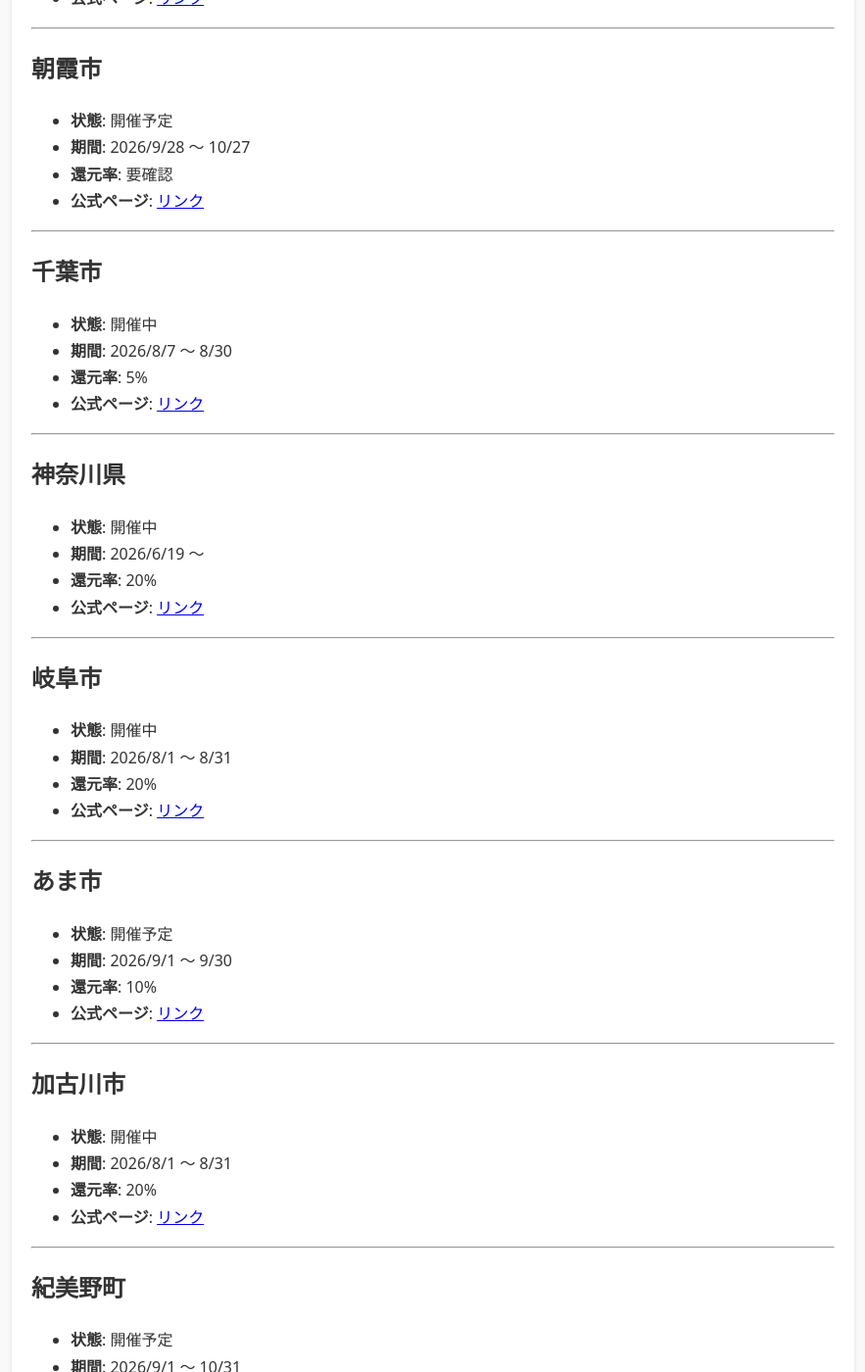
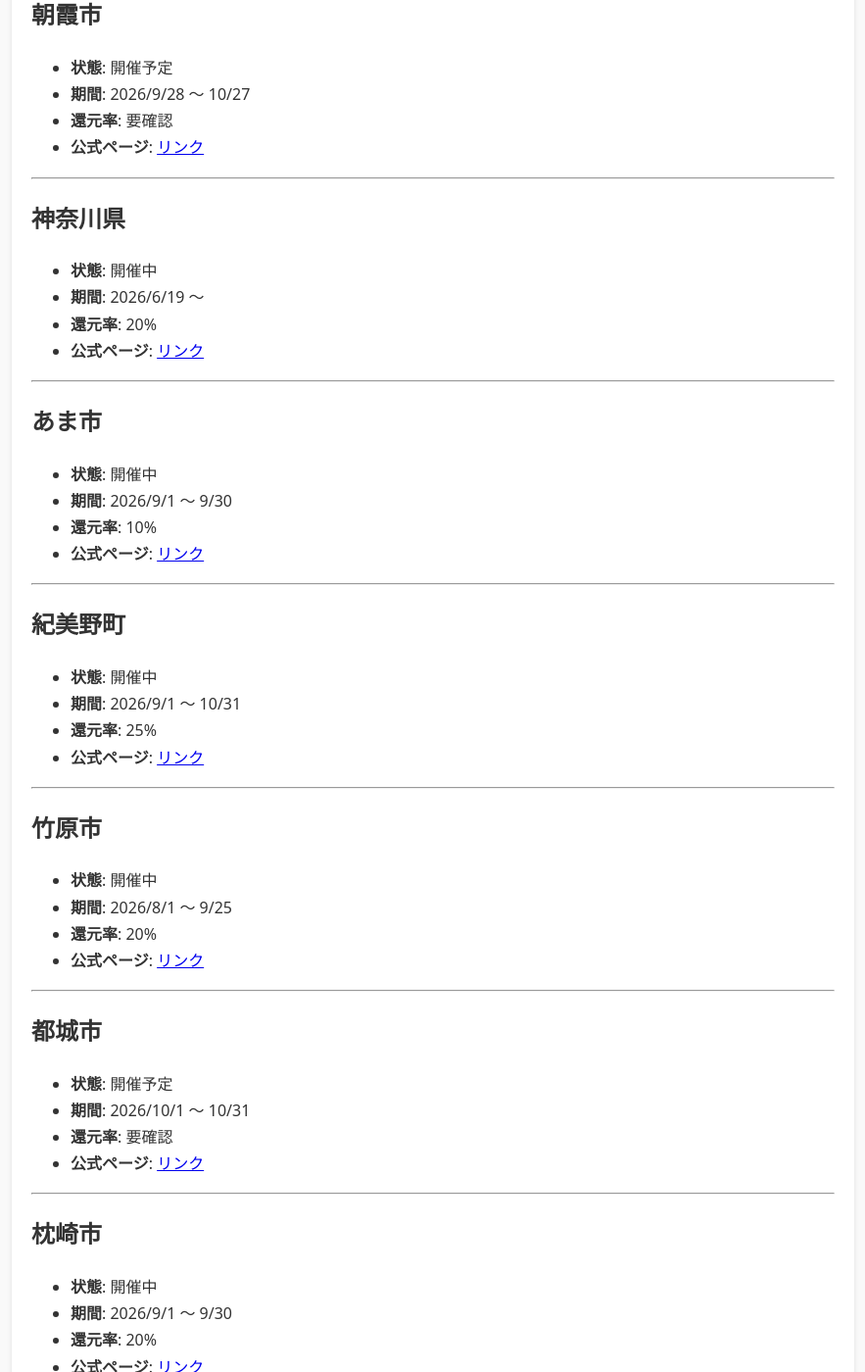
Before and after one commit to bujutu/bujutu.github.io, a Jekyll site: the page built from _posts/2025-12-10-paypay-campaigns.md, in a window 1280 px wide and 1400 px high, scrolled down 1389 px. Shown: the whole window at 98% size, without its empty margins (368-1251 px from the left). Built offline with Jekyll 4.4.1, drawn with Linux system fonts in a browser that asks for light colours; some of the changed text lies outside the part shown.

Commit message:
Auto-update PayPay campaigns

```diff
--- a/_posts/2025-12-10-paypay-campaigns.md
+++ b/_posts/2025-12-10-paypay-campaigns.md
@@ -1,7 +1,7 @@
 ---
 title: "PayPay × 自治体キャンペーン（自動更新）"
 layout: post
-last_modified_at: 2026-08-30 14:14:17
+last_modified_at: 2026-08-31 16:38:57
 description: "PayPayと自治体のポイント還元キャンペーン一覧（自動更新）。"
 tags: [paypay, 自治体, キャンペーン, 自動更新]
 ---
@@ -29,7 +29,7 @@ PayPay × 自治体 の還元キャンペーン情報を自動収集し、一覧
 ## 湯沢市
 
 - **状態**: 開催中
-- **期間**: 2026/7/1 〜 9/30
+- **期間**: 2026/7/1 〜 9/7
 - **還元率**: 10%
 - **公式ページ**: [リンク](https://paypay.ne.jp/event/akita-yuzawa-city/)
 
@@ -37,7 +37,7 @@ PayPay × 自治体 の還元キャンペーン情報を自動収集し、一覧
 
 ## 由利本荘市
 
-- **状態**: 開催予定
+- **状態**: 開催中
 - **期間**: 2026/9/1 〜 12/31
 - **還元率**: 20%
 - **公式ページ**: [リンク](https://paypay.ne.jp/event/akita-yurihonjo-city-20260901/)
@@ -53,15 +53,6 @@ PayPay × 自治体 の還元キャンペーン情報を自動収集し、一覧
 
 ---
 
-## 千葉市
-
-- **状態**: 開催中
-- **期間**: 2026/8/7 〜 8/30
-- **還元率**: 5%
-- **公式ページ**: [リンク](https://paypay.ne.jp/event/chiba-chiba-city-20260807/)
-
----
-
 ## 神奈川県
 
 - **状態**: 開催中
@@ -71,36 +62,18 @@ PayPay × 自治体 の還元キャンペーン情報を自動収集し、一覧
 
 ---
 
-## 岐阜市
+## あま市
 
 - **状態**: 開催中
-- **期間**: 2026/8/1 〜 8/31
-- **還元率**: 20%
-- **公式ページ**: [リンク](https://paypay.ne.jp/event/gifu-gifu-city-20260801/)
-
----
-
-## あま市
-
-- **状態**: 開催予定
 - **期間**: 2026/9/1 〜 9/30
 - **還元率**: 10%
 - **公式ページ**: [リンク](https://paypay.ne.jp/event/aichi-ama-city-20260901/)
 
 ---
 
-## 加古川市
+## 紀美野町
 
 - **状態**: 開催中
-- **期間**: 2026/8/1 〜 8/31
-- **還元率**: 20%
-- **公式ページ**: [リンク](https://paypay.ne.jp/event/hyogo-kakogawa-city-20260801/)
-
----
-
-## 紀美野町
-
-- **状態**: 開催予定
 - **期間**: 2026/9/1 〜 10/31
 - **還元率**: 25%
 - **公式ページ**: [リンク](https://paypay.ne.jp/event/wakayama-kimino-town-20260901/)
@@ -116,24 +89,33 @@ PayPay × 自治体 の還元キャンペーン情報を自動収集し、一覧
 
 ---
 
-## 津久見市
+## 都城市
 
-- **状態**: 開催中
-- **期間**: 2026/8/1 〜 8/31
-- **還元率**: 30%
-- **公式ページ**: [リンク](https://paypay.ne.jp/event/oita-tsukumi-city-20260801/)
+- **状態**: 開催予定
+- **期間**: 2026/10/1 〜 10/31
+- **還元率**: 要確認
+- **公式ページ**: [リンク](https://paypay.ne.jp/notice/20260831/cp-jichitai/)
 
 ---
 
 ## 枕崎市
 
-- **状態**: 開催予定
+- **状態**: 開催中
 - **期間**: 2026/9/1 〜 9/30
 - **還元率**: 20%
 - **公式ページ**: [リンク](https://paypay.ne.jp/event/kagoshima-makurazaki-city-20260901/)
 
 ---
 
+## 宮古島市
+
+- **状態**: 開催予定
+- **期間**: 2026/10/1 〜 12/31
+- **還元率**: 要確認
+- **公式ページ**: [リンク](https://paypay.ne.jp/notice/20260831/cp-jichitai/)
+
+---
+
 
 
 ※本記事は自動生成されています。
```
